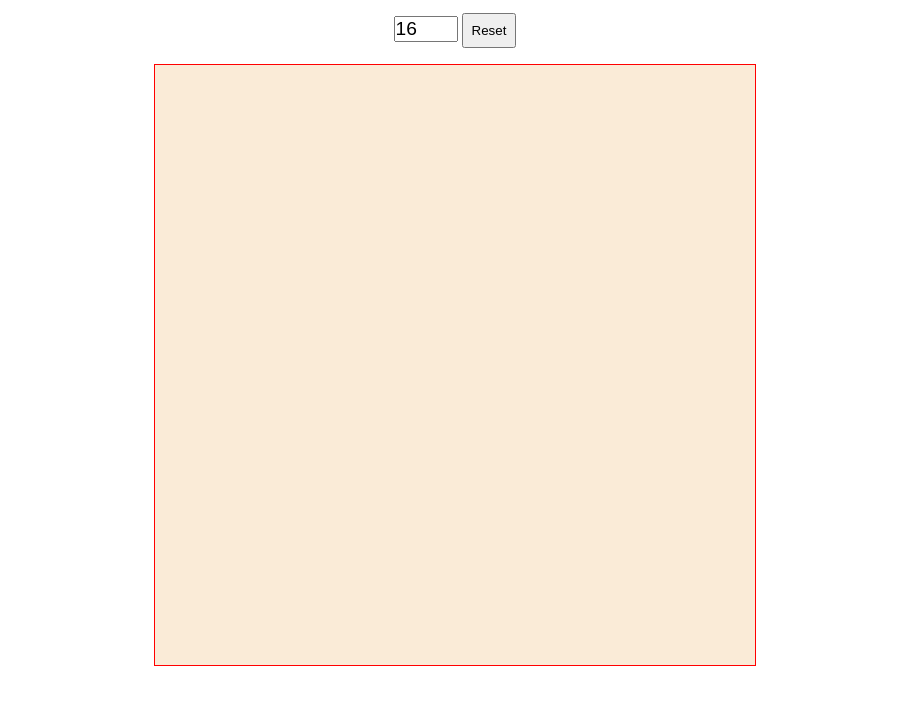
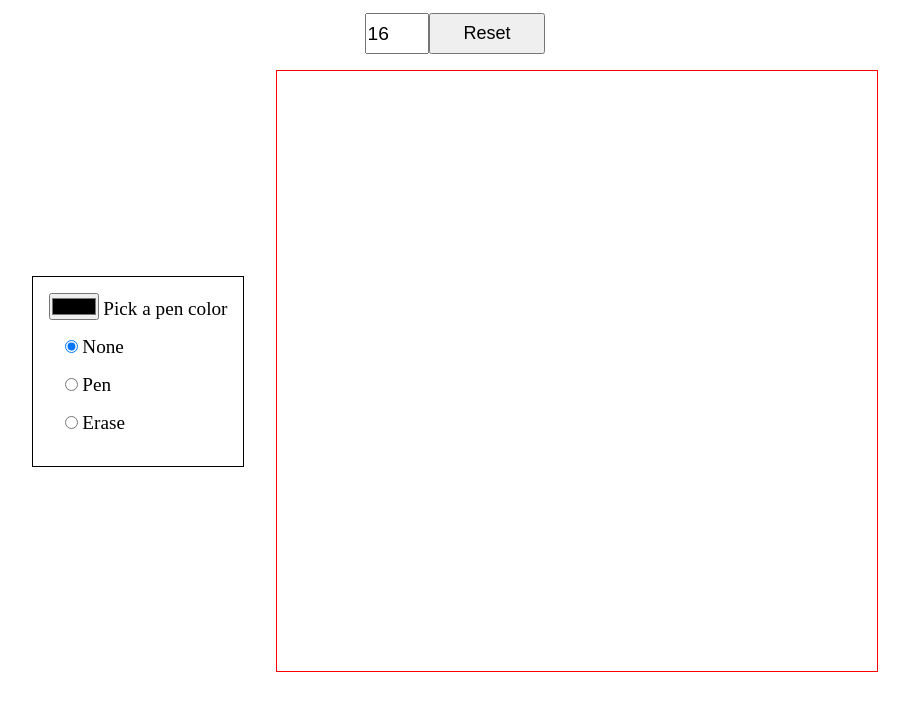
Before and after one commit to scGetStuff/top-f-etch-a-sketch, a plain HTML site: page index.html in a window 1280 px wide. Both pictures are taken after a click on the button "Reset". Shown: the part 48-758 px from the top of the page, without its empty margins (185-1094 px from the left). Drawn offline with Linux system fonts and the light colour scheme.

Commit message:
add ui for input, color changer, size, reset

```diff
--- a/index.html
+++ b/index.html
@@ -16,10 +16,28 @@
     <div class="reset">
         <label for="size"></label>
         <input id="size" type="number" max="100" value="16">
-        <button class="p1">Reset</button>
+        <button>Reset</button>
     </div>
-    <div class="container"></div>
 
+    <div class="flex-row">
+        <div class="options">
+            <input type="color" id="color" name="color" value="black">
+            <label for="color">Pick a pen color</label>
+            <div>
+                <input type="radio" id="none" name="option" value="0" checked>
+                <label for="none">None</label>
+            </div>
+            <div>
+                <input type="radio" id="pen" name="option" value="1">
+                <label for="pen">Pen</label>
+            </div>
+            <div>
+                <input type="radio" id="erase" name="option" value="2">
+                <label for="erase">Erase</label>
+            </div>
+        </div>
+        <div class="container"></div>
+    </div>
 </body>
 
 </html>
--- a/script.js
+++ b/script.js
@@ -1,38 +1,55 @@
 "use strict"
 
-const container = document.querySelector(".container");
+const GRID = document.querySelector(".container");
 const sizeInput = document.querySelector("#size");
-const resetBtn = document.querySelector(".reset button");
-resetBtn.addEventListener('click', resetGrid);
+const options = document.getElementsByName("option");
+const colorPicker = document.querySelector("#color");
+const resetBtn = document.querySelector(".reset button")
+
+const GRID_SIZE = 600;
+
+// user input
 let gridSize = 1;
-// rather than truncate a fractional square size, let the grid adjust for rounding
-const CONTAINER_SIZE = 600;
-// TODO: this will be user input
+let optionValue = 0;
+let colorValue = 'black';
+
+// calculated
 let squareSize = 0;
 
 
-// TODO: mouseenter event and detect mouse button down
-// will replace tempory css :hover thing i started with
+options.forEach(option => {
+    option.addEventListener('change', function () {
+        optionValue = this.value;
+    })
+});
+
+colorPicker.addEventListener('change', function () {
+    colorValue = this.value;
+});
+
+resetBtn.addEventListener('click', function () {
+    emptyGrid();
+    createGrid();
+});
 
 
-function resetGrid() {
-    while (container.firstChild) {
-        container.removeChild(container.firstChild);
+function emptyGrid() {
+    while (GRID.firstChild) {
+        GRID.removeChild(GRID.firstChild);
     }
-    createGrid();
 }
 
 function createGrid() {
-
     gridSize = sizeInput.value;
     updateSquareSize();
 
     for (let row = 0; row < gridSize; row++)
-        createRow(container, row);
+        createRow(GRID, row);
 }
 
+// modify the css in memory
 function updateSquareSize() {
-    squareSize = CONTAINER_SIZE / gridSize;
+    squareSize = GRID_SIZE / gridSize;
     const rule = getSquareRule();
     console.assert(rule)
     rule.style.setProperty('width', `${squareSize}px`);
@@ -40,6 +57,8 @@ function updateSquareSize() {
 }
 
 // TODO: kind of hate this code, make it less dumb
+// cssRules in chrome broke when launching as file
+// had to set up live server to test, CORS stuff
 function getSquareRule() {
     // assumption that there is only one sheet
     console.assert(document.styleSheets.length === 1);
@@ -72,10 +91,27 @@ function createCell(parentDiv, row, col) {
     cellDiv.classList.add('square');
     cellDiv.dataset.row = row;
     cellDiv.dataset.col = col;
-    // this is the shitty inline way
-    // cellDiv.style.width = `${squareSize}px`;
-    // cellDiv.style.height = `${squareSize}px`;
+    // TODO: do something with bubbling, event deligation
+    // this is brute force, too many bindings
+    cellDiv.addEventListener('mouseenter', changeCellColor);
     parentDiv.appendChild(cellDiv);
+}
+
+// only change if an option is selected and they hold down left mouse button
+// TODO: why am i using numbers?  hard coded crap many as well be strings
+// TODO: something in the timing is screwed up, move just as you click and the
+// cursor changes to a NO symbol, circle with slash
+// breaks event code, figure it out
+function changeCellColor(e) {
+    if (optionValue == 0)
+        return;
+
+    if (e.buttons == 1) {
+        if (optionValue == 1)
+            this.style.setProperty('background-color', `${colorValue}`);
+        else if (optionValue == 2)
+            this.style = '';
+    }
 }
 
 console.clear();
--- a/styles.css
+++ b/styles.css
@@ -30,11 +30,7 @@ body {
 
 .square {
     /* border: 1px solid black; */
-    background-color: antiquewhite;
-}
-
-div.square:hover {
-    background-color: red;
+    background-color: white;
 }
 
 .row {
@@ -44,6 +40,8 @@ div.square:hover {
 
 .reset {
     margin: 1rem;
+    display: flex;
+    justify-content: center;
 }
 
 .reset input {
@@ -51,6 +49,24 @@ div.square:hover {
     font-size: larger;
 }
 
-.p1 {
-    padding: 8px;
+.reset button {
+    padding: 0.5rem 2rem;
+    font-size: large;
 }
+
+.options {
+    border: 1px solid black;
+    font-size: larger;
+    padding: 1rem;
+}
+
+.options div {
+    margin: 1rem;
+}
+
+.flex-row {
+    display: flex;
+    justify-content: space-evenly;
+    align-items: center;
+    gap: 2rem;
+}
```
